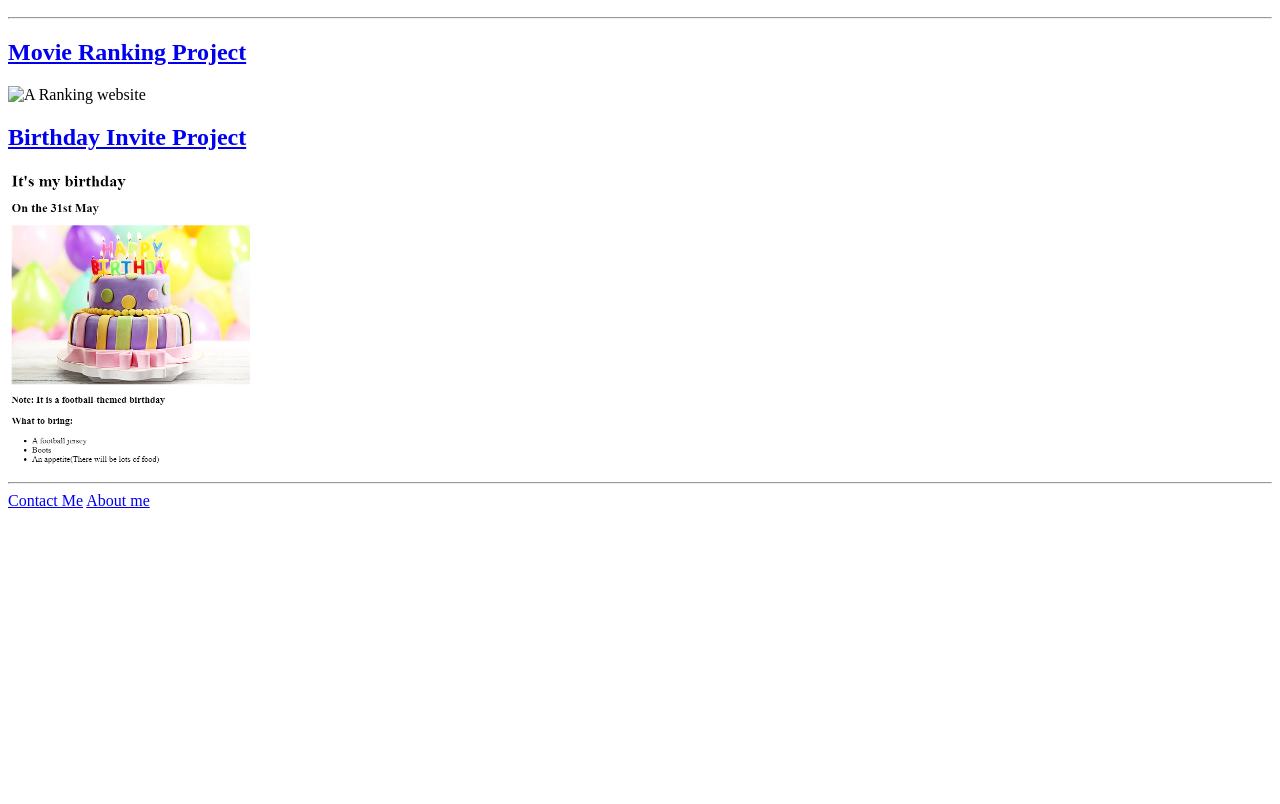
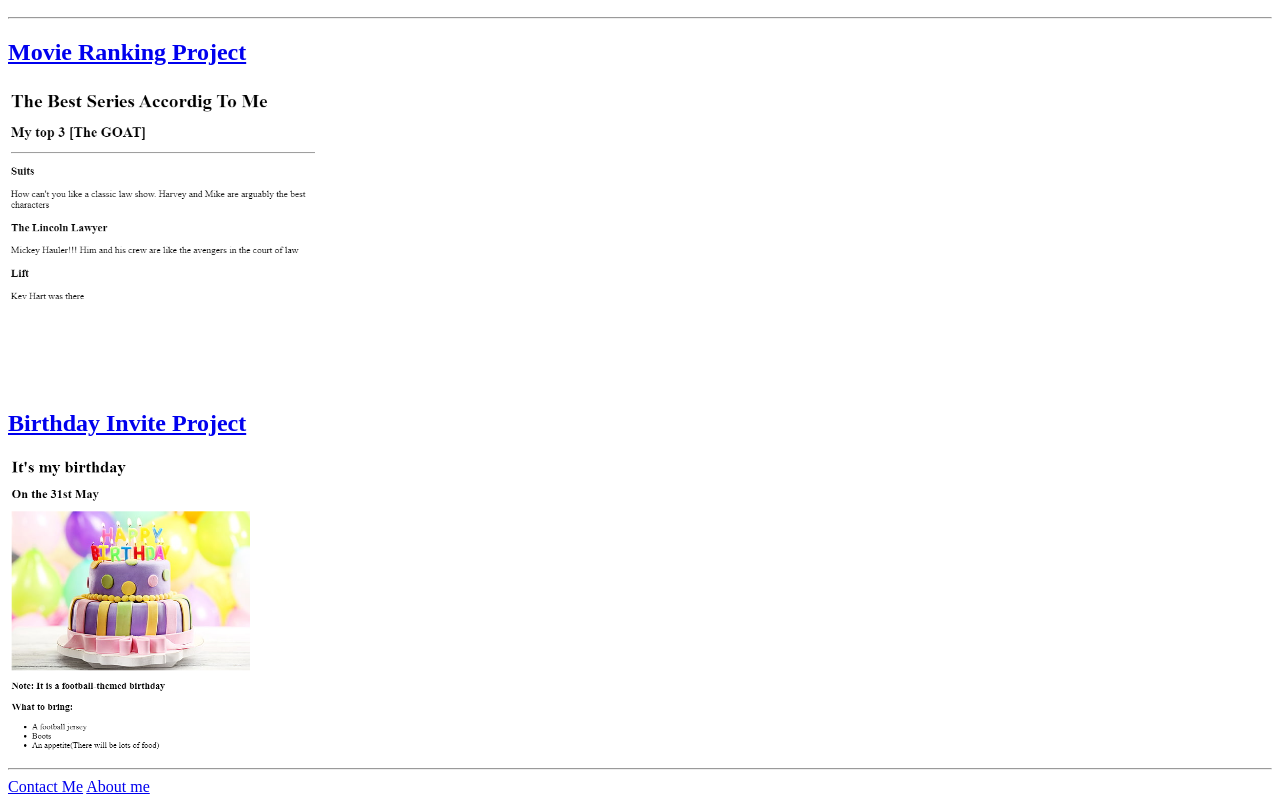
Before and after one commit to Oluwatimilehin-tech/html-portfolio, a plain HTML site: page index.html in a window 1280 px wide. Shown: the part 110-914 px from the top of the page. Before the commit the page ends 800 px from the top, so only its background shows below. Drawn offline with Linux system fonts and the light colour scheme.

Commit message:
Update index.html

```diff
--- a/index.html
+++ b/index.html
@@ -9,7 +9,7 @@
     <h2>I am a Web Developer</h2>
     <hr>
     <h2><a href="../public/movie-ranking.html">Movie Ranking Project</a></h2>
-    <img src="../images/mymovierank.png" alt="A Ranking website" height="300">
+    <img src="../assets/images/mymovierank.png" alt="A Ranking website" height="300">
 
     <h2><a href="../public/birthday-invite.html">Birthday Invite Project</a></h2>
     <img src="../assets/images/mybinvite.png" alt="A birthday invite" height="300">
```
